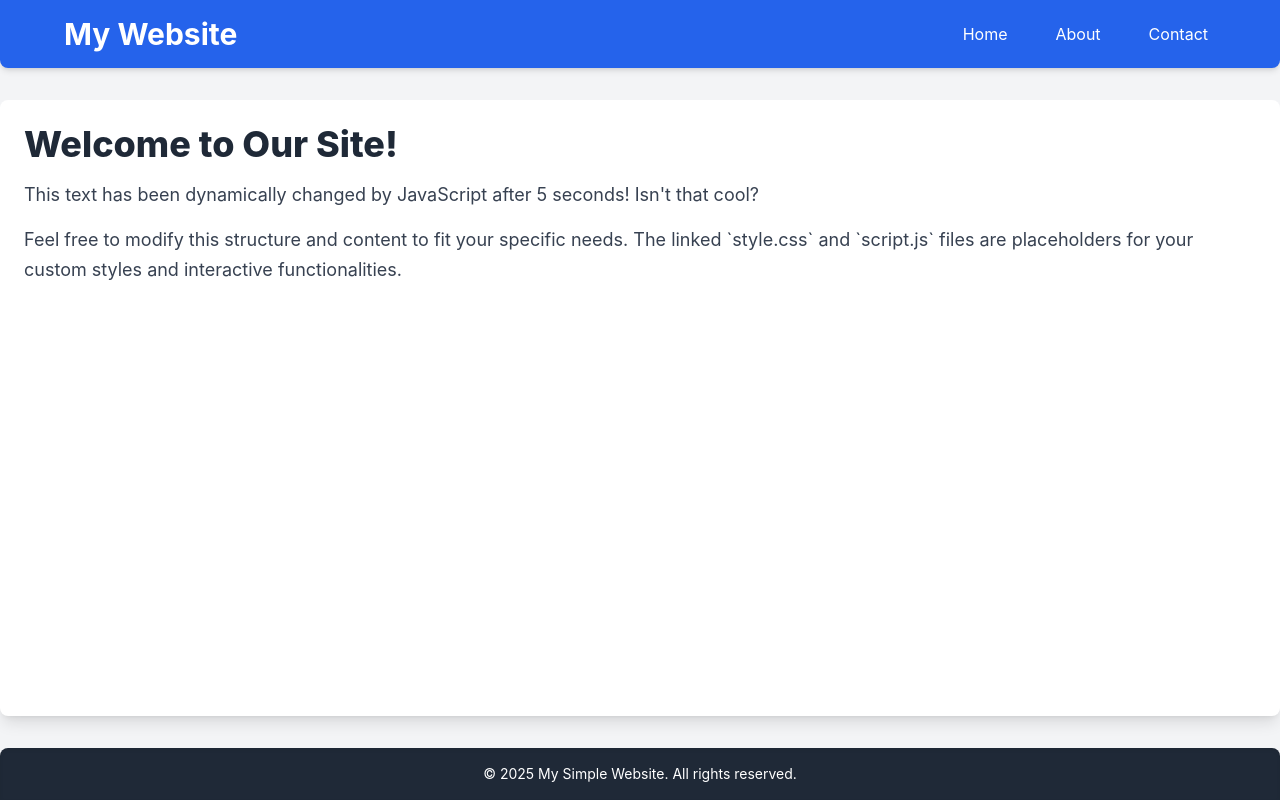
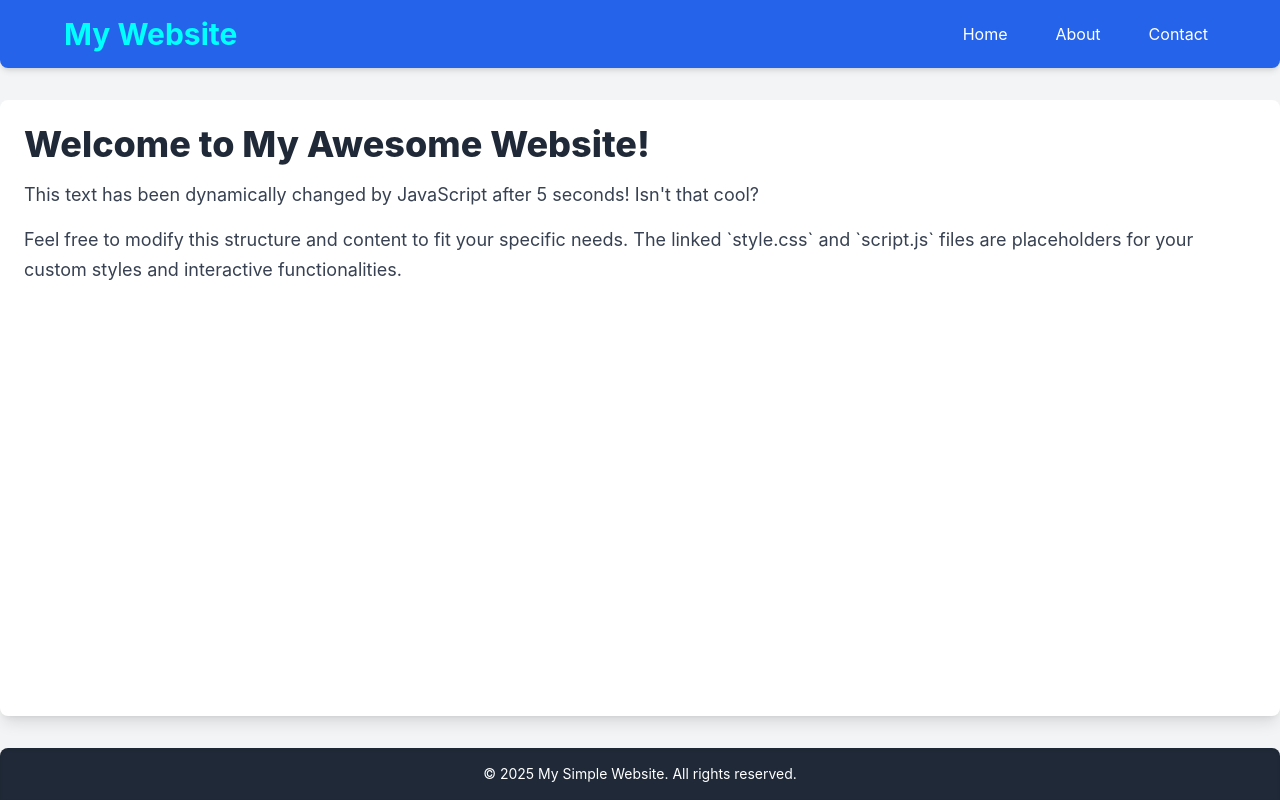
Before and after one commit to felix634/Website-pilot, a plain HTML site: page index.html in a window 1280 px wide. Drawn offline with nearby package versions, Linux system fonts and the light colour scheme.

Commit message:
Update H1 heading color and text

```diff
--- a/index.html
+++ b/index.html
@@ -33,7 +33,7 @@
 
     <!-- Main Content Area -->
     <main class="container mx-auto my-8 p-6 bg-white rounded-lg shadow-lg flex-grow">
-        <h2 class="text-4xl font-extrabold text-gray-800 mb-4 rounded-md">Welcome to Our Site!</h2>
+        <h2 class="text-4xl font-extrabold text-gray-800 mb-4 rounded-md">Welcome to My Awesome Website!</h2>
         <p class="text-gray-700 leading-relaxed rounded-md">
             This is a basic example of a simple website structure. It includes a header for navigation, a main content area to display information, and a footer for copyright or contact details. We've used Tailwind CSS for a clean and responsive design, ensuring it looks good on various devices.
         </p>
--- a/style.css
+++ b/style.css
@@ -35,6 +35,7 @@ header .container {
 header h1 {
     font-size: 2.25rem; /* text-3xl from Tailwind */
     font-weight: 700; /* font-bold from Tailwind */
+    color: #00FFFF; /* Add this line for the bright cyan color */
 }
 
 header nav ul {
```
